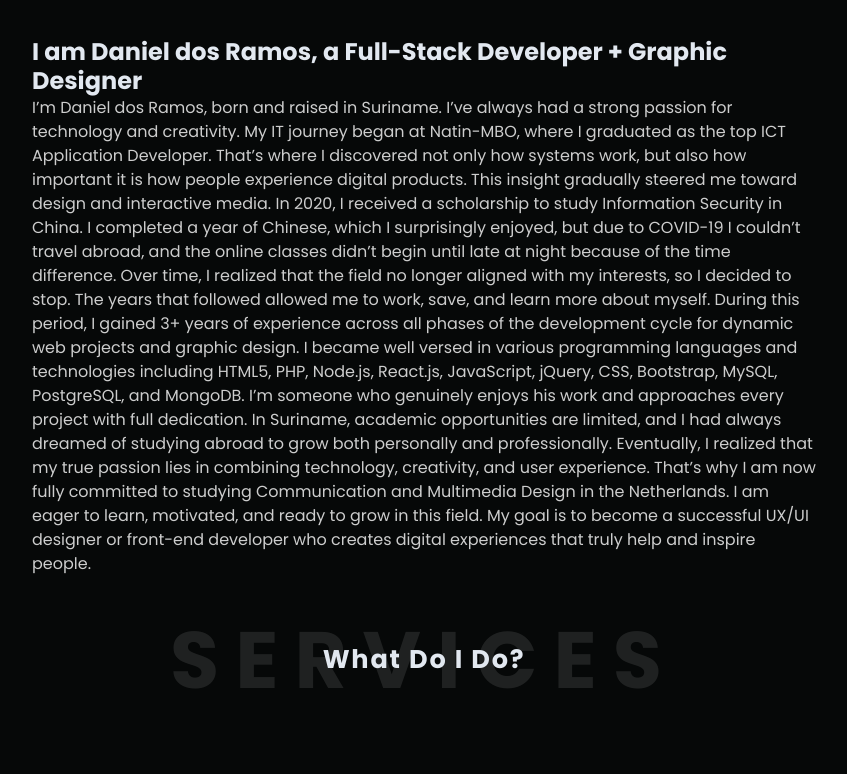
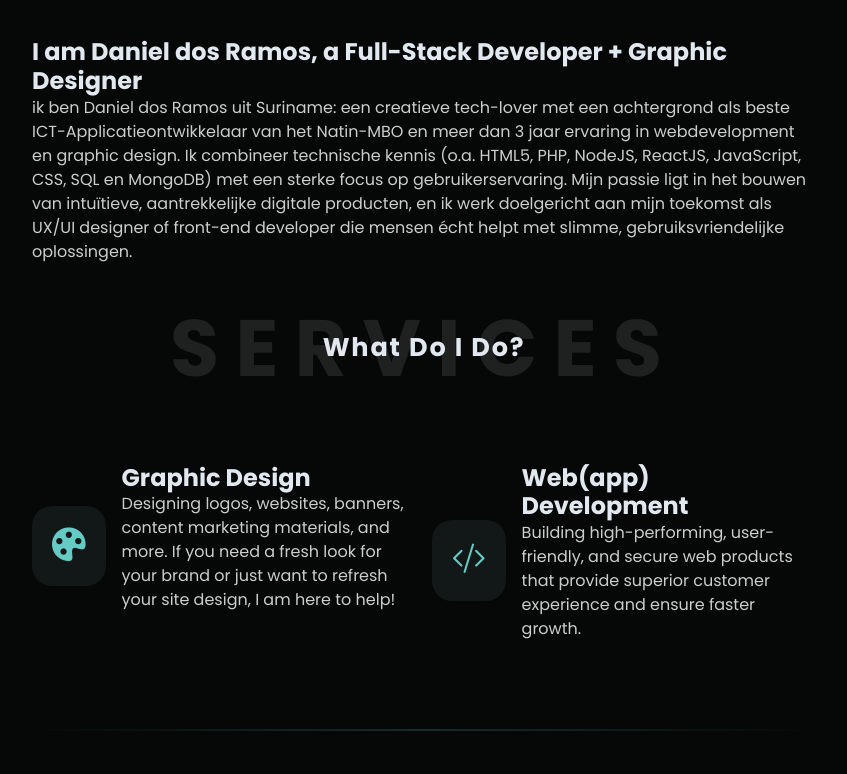
Before and after one commit to FrostiSR/portfolio, a React (Vite) app: page / in a window 1280 px wide. Shown: the part 924-1698 px from the top of the page, without its empty margins (408-1255 px from the left). Built offline with nearby package versions, Linux system fonts and the light colour scheme; no server answers.

Commit message:
data about update

```diff
--- a/src/data.js
+++ b/src/data.js
@@ -7,12 +7,9 @@ export const ABOUT = {
         left: {
             title: 'I am Daniel dos Ramos, a Full-Stack Developer + Graphic Designer',
             content:
-            `I’m Daniel dos Ramos, born and raised in Suriname. I’ve always had a strong passion for technology and creativity. My IT journey began at Natin-MBO, where I graduated as the top ICT Application Developer. That’s where I discovered not only how systems work, but also how important it is how people experience digital products. This insight gradually steered me toward design and interactive media.
-            In 2020, I received a scholarship to study Information Security in China. I completed a year of Chinese, which I surprisingly enjoyed, but due to COVID-19 I couldn’t travel abroad, and the online classes didn’t begin until late at night because of the time difference. Over time, I realized that the field no longer aligned with my interests, so I decided to stop.
-            The years that followed allowed me to work, save, and learn more about myself. During this period, I gained 3+ years of experience across all phases of the development cycle for dynamic web projects and graphic design. I became well versed in various programming languages and technologies including HTML5, PHP, Node.js, React.js, JavaScript, jQuery, CSS, Bootstrap, MySQL, PostgreSQL, and MongoDB. I’m someone who genuinely enjoys his work and approaches every project with full dedication.
-            In Suriname, academic opportunities are limited, and I had always dreamed of studying abroad to grow both personally and professionally. Eventually, I realized that my true passion lies in combining technology, creativity, and user experience. That’s why I am now fully committed to studying Communication and Multimedia Design in the Netherlands.
-            I am eager to learn, motivated, and ready to grow in this field. My goal is to become a successful UX/UI designer or front-end developer who creates digital experiences that truly help and inspire people.
-            `
+            `ik ben Daniel dos Ramos uit Suriname: een creatieve tech-lover met een achtergrond als beste ICT-Applicatieontwikkelaar van het Natin-MBO en meer dan 3 jaar ervaring in webdevelopment en graphic design.
+            Ik combineer technische kennis (o.a. HTML5, PHP, NodeJS, ReactJS, JavaScript, CSS, SQL en MongoDB) met een sterke focus op gebruikerservaring. Mijn passie ligt in het bouwen van intuïtieve, aantrekkelijke digitale producten, en ik werk doelgericht aan mijn toekomst als UX/UI designer of front-end developer die mensen écht helpt met slimme,
+             gebruiksvriendelijke oplossingen.`
         },
         right: {
             name: 'Daniël Dos Ramos',
```
